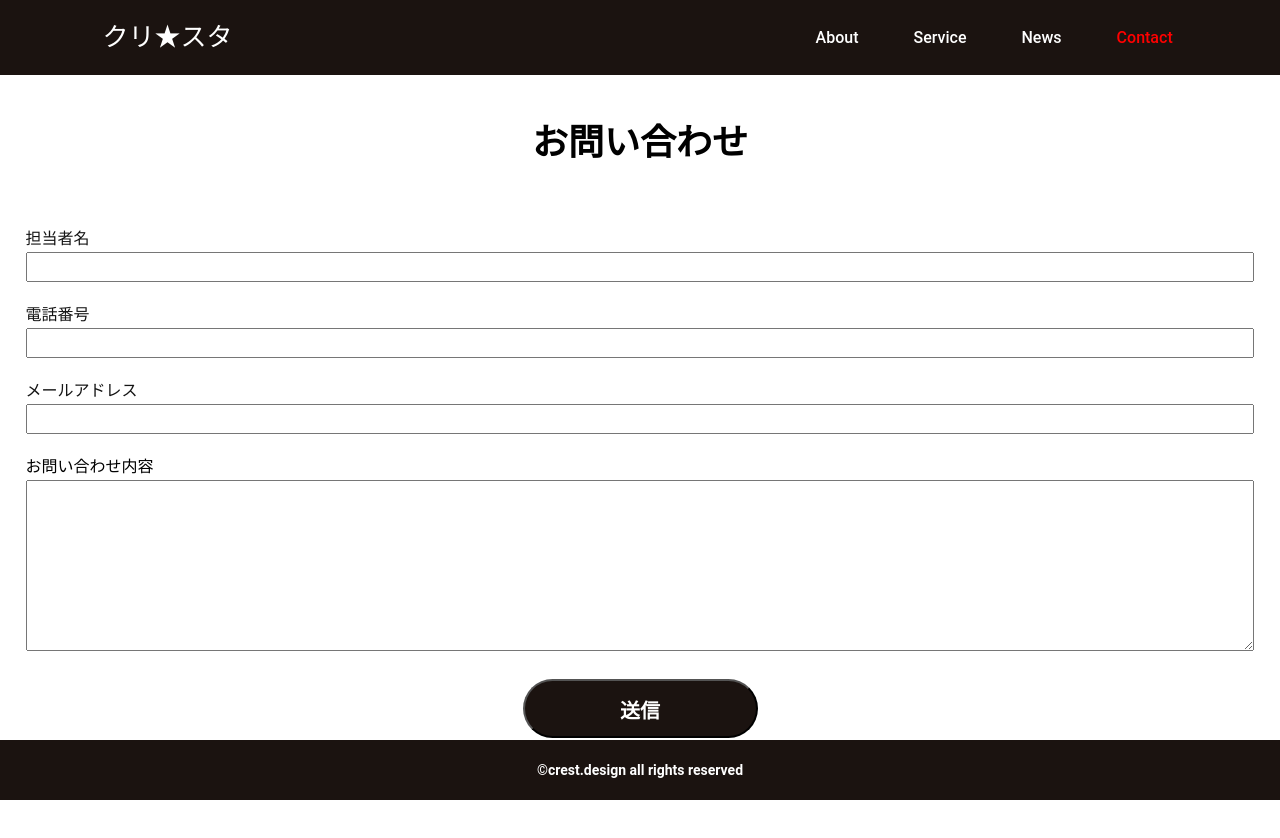
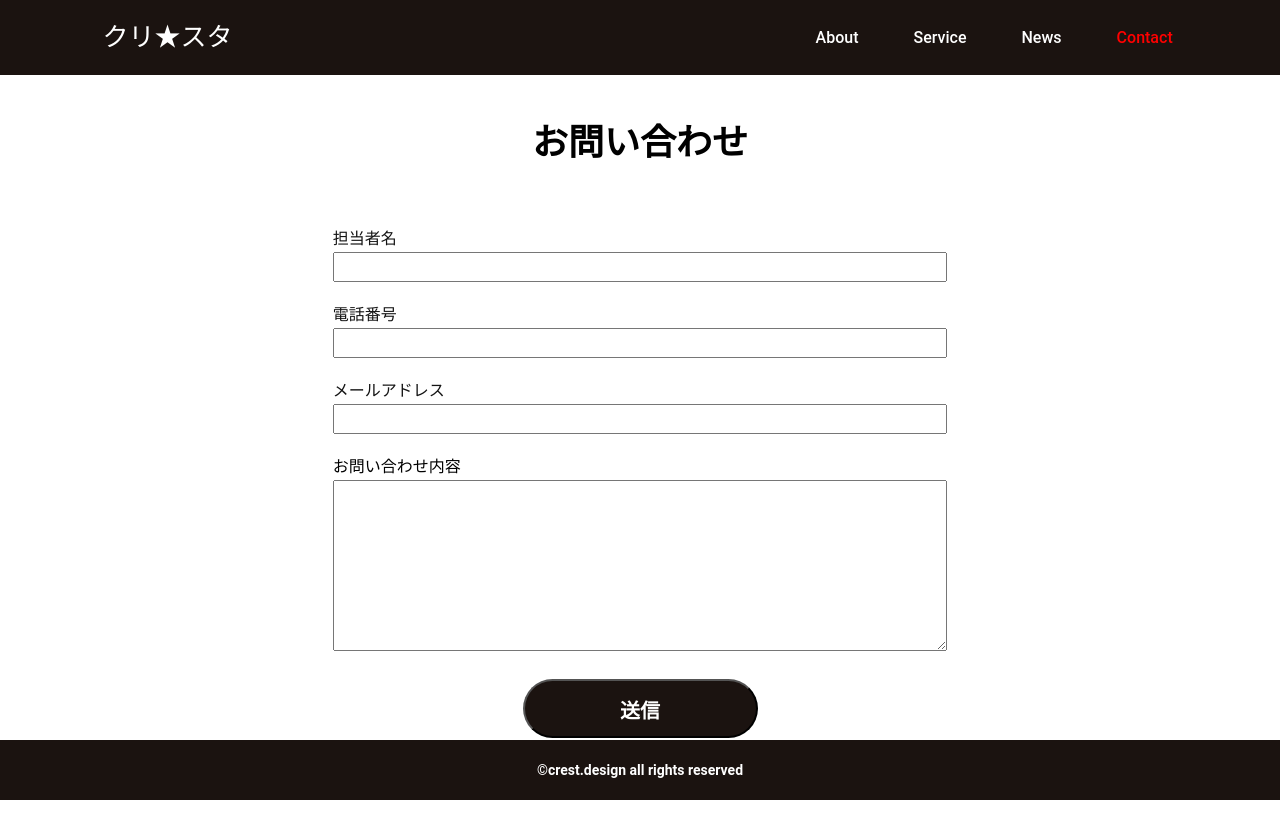
Before and after one commit to Y-Trs/reproduction1-react, a React (Create React App) app: page /contact in a window 1280 px wide. Shown: the top 838 px of the page. Built offline with nearby package versions, Linux system fonts and the light colour scheme.

Commit message:
pc用のお問い合わせのスタイルを作成

```diff
--- a/src/components/Form.jsx
+++ b/src/components/Form.jsx
@@ -1,6 +1,7 @@
 import React from 'react'
 import styled from 'styled-components'
 import { Input, TextArea, Button } from './index'
+import device from '../breakPoints'
 
 const Form = () => {
   return (
@@ -21,4 +22,9 @@ const StyledForm = styled.form`
     align-items: center;
     flex-direction: column;
     gap: 25px;
+
+    @media ${device.pc} {
+    width: 50%;
+    margin: 0 auto;
+  }
 `
```
